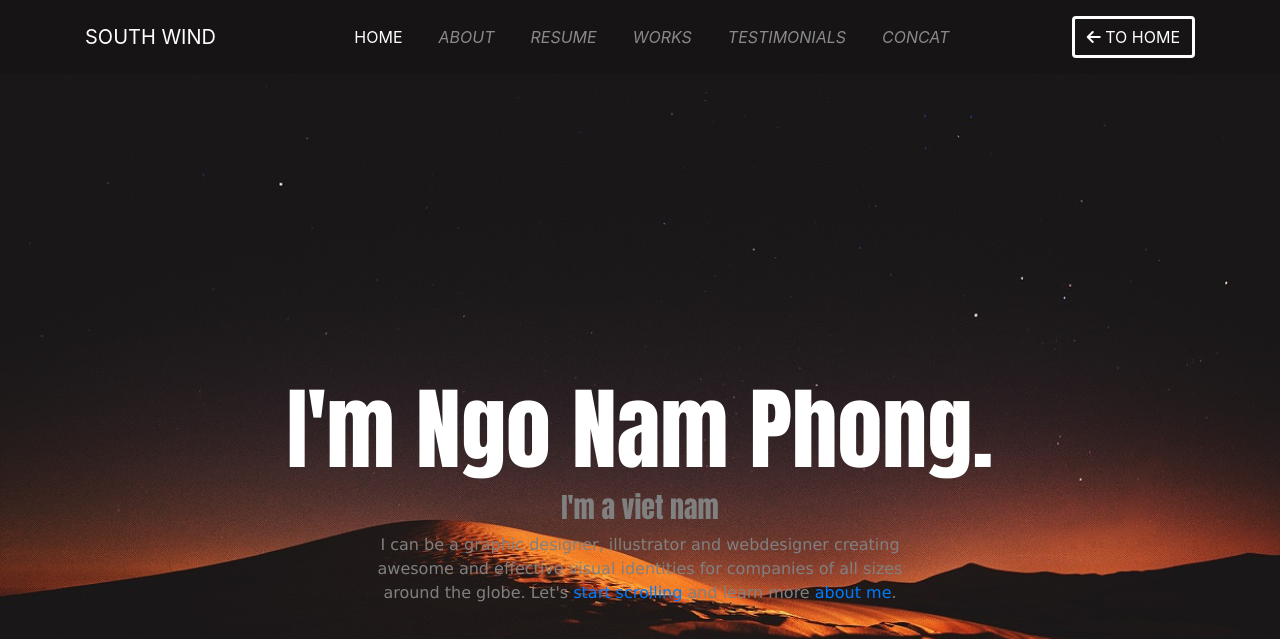
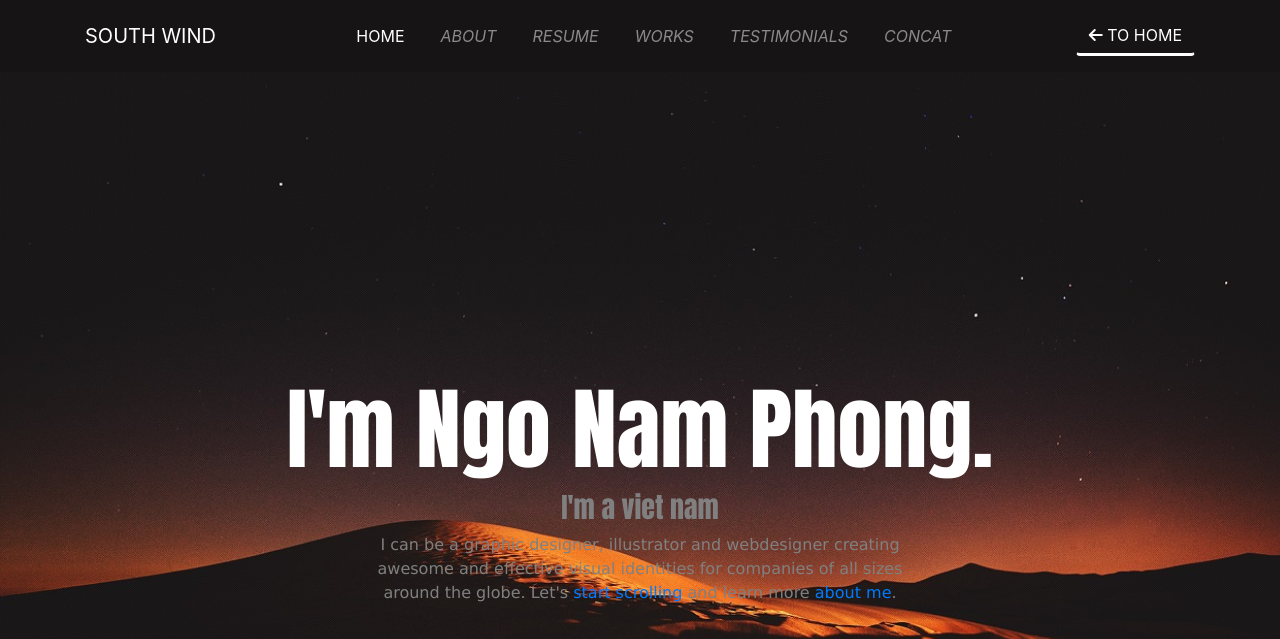
Before and after one commit to Hieu2401/BTL-NTW-Nhom7, a plain HTML site: page CV.html in a window 1280 px wide. In both pictures the pointer is over the button "TO HOME". Shown: the top 639 px of the page. Drawn offline with nearby package versions, Linux system fonts and the light colour scheme; files that its build step writes are made by us from their sources; files whose address does not match are found by name.

Commit message:
tôi đã sửa lại code

```diff
--- a/bai_tap_lon_cuoi_cung/css/my_css.css
+++ b/bai_tap_lon_cuoi_cung/css/my_css.css
@@ -297,5 +297,5 @@ label{
 }
 .btn-color1:hover{
     color: white;
-   border: solid;
+   border-bottom: solid;
 }
```
